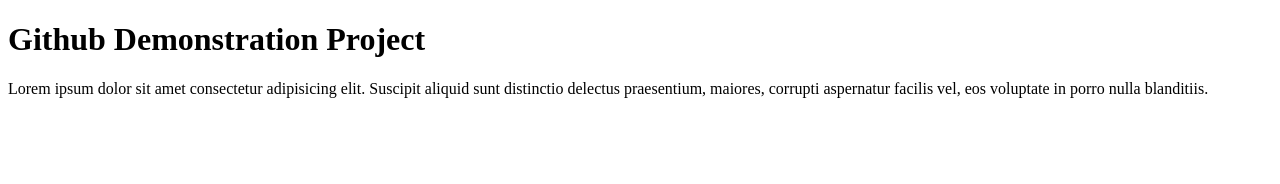
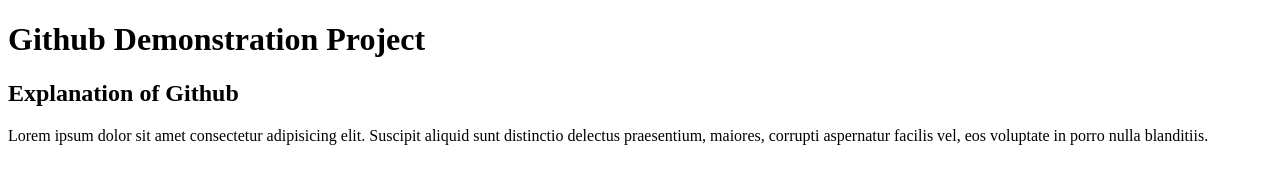
Before and after one commit to EyeKonick/Github_demo_repo, a plain HTML site: page index.html in a window 1280 px wide. Drawn offline with Linux system fonts and the light colour scheme.

Commit message:
Update index.html

```diff
--- a/index.html
+++ b/index.html
@@ -8,6 +8,8 @@
 <body>
 
     <h1>Github Demonstration Project</h1>
+    <h2>Explanation of Github </h2>
+
     <p>Lorem ipsum dolor sit amet consectetur adipisicing elit. Suscipit aliquid sunt distinctio delectus praesentium, maiores, corrupti aspernatur facilis vel, eos voluptate in porro nulla blanditiis.</p>
 
     <script src="script.js"></script>
```
